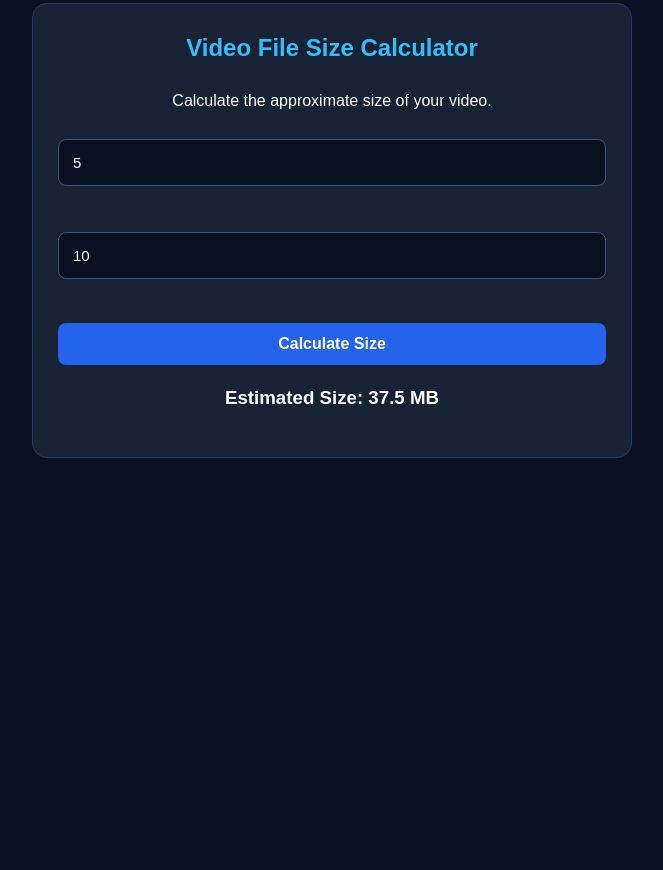
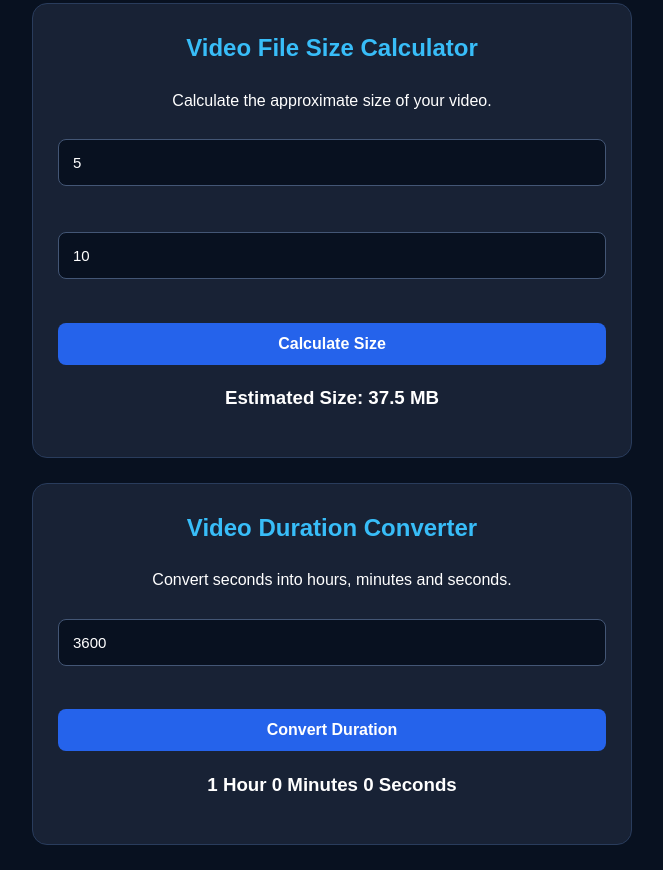
Before and after one commit to ukhomefinds38-sudo/videoutilhub, a plain HTML site: page index.html in a window 1280 px wide. Shown: the part 3244-4114 px from the top of the page, without its empty margins (308-971 px from the left). Before the commit the page ends 3727 px from the top, so only its background shows below. Drawn offline with Linux system fonts and the light colour scheme.

Commit message:
Update index.html

```diff
--- a/index.html
+++ b/index.html
@@ -285,5 +285,38 @@ function calculateFileSize() {
     "Estimated Size: " + size.toFixed(2) + " MB";
 }
 </script>
+<section style="padding:25px; margin:25px auto; max-width:600px; background:#182235; border-radius:15px; color:white; text-align:center;">
+  <h2>Video Duration Converter</h2>
+  <p>Convert seconds into hours, minutes and seconds.</p>
+
+  <input id="videoSeconds" type="number" placeholder="Enter seconds" value="3600">
+
+  <br><br>
+
+  <button onclick="convertDuration()" style="padding:12px 25px; background:#2563eb; color:white; border:0; border-radius:8px;">
+    Convert Duration
+  </button>
+
+  <h3 id="durationResult">1 Hour 0 Minutes 0 Seconds</h3>
+</section>
+
+<script>
+function convertDuration() {
+  const total = Number(document.getElementById("videoSeconds").value);
+
+  if (!Number.isFinite(total) || total < 0 || document.getElementById("videoSeconds").value === "") {
+    document.getElementById("durationResult").textContent = "Enter valid seconds.";
+    return;
+  }
+
+  const seconds = Math.floor(total);
+  const hours = Math.floor(seconds / 3600);
+  const minutes = Math.floor((seconds % 3600) / 60);
+  const remaining = seconds % 60;
+
+  document.getElementById("durationResult").textContent =
+    hours + " Hours " + minutes + " Minutes " + remaining + " Seconds";
+}
+</script>
 </body>
 </html>
```
